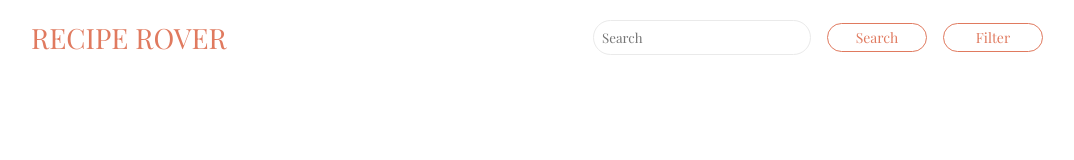
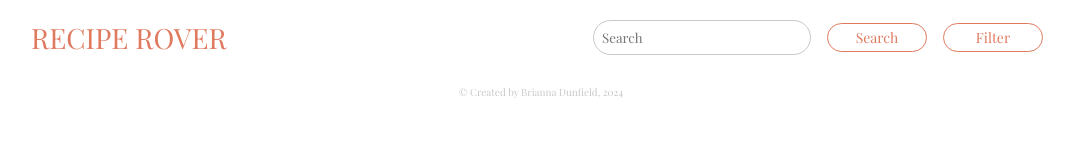
Before and after one commit to brianna-dunfield/spoonacular-recipe-site, a React (Vite) app: page / in a window 1280 px wide. Shown: the top 160 px of the page, without its empty margins (99-1173 px from the left). Built offline with nearby package versions, Linux system fonts and the light colour scheme.

Commit message:
Footer element

```diff
--- a/src/App.jsx
+++ b/src/App.jsx
@@ -2,6 +2,7 @@ import './App.scss'
 import { BrowserRouter, Routes, Route } from 'react-router-dom'
 import NavBar from './components/NavBar/NavBar.jsx';
 import Home from './pages/Home/Home.jsx'
+import Footer from './components/Footer/Footer.jsx';
 
 function App() {
 
@@ -12,6 +13,7 @@ function App() {
       <Routes>
         <Route path='/' element={<Home/>}/>
       </Routes>
+      <Footer/>
       </BrowserRouter>
     </>
   )
--- /dev/null
+++ b/src/components/Footer/Footer.jsx
@@ -0,0 +1,7 @@
+import './Footer.scss';
+
+export default function Footer(){
+    return <footer>
+        <p className='footer'>© Created by Brianna Dunfield, 2024</p>
+    </footer>
+}
--- /dev/null
+++ b/src/components/Footer/Footer.scss
@@ -0,0 +1,7 @@
+@use '../../styles/partials/variables.scss' as *;
+
+.footer{
+    color: $BORDERS;
+    font-size: .625rem;
+    text-align: center;
+}
--- a/src/styles/partials/_variables.scss
+++ b/src/styles/partials/_variables.scss
@@ -10,7 +10,7 @@ $BODY-TXT: #333333;
 $ACCENT-ONE: #A8D5BA;
 $ACCENT-TWO: #E07A5F;
 $ACCENT-THREE: #F2CC8F;
-$BORDERS: #EAEAEA;
+$BORDERS: #c8c8c8;
 
 //Breakpoints
 $TABLET-BREAKPOINT: 48rem;
```
